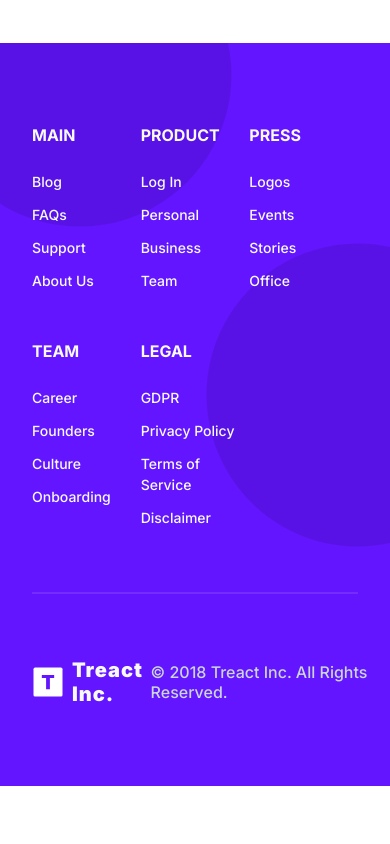
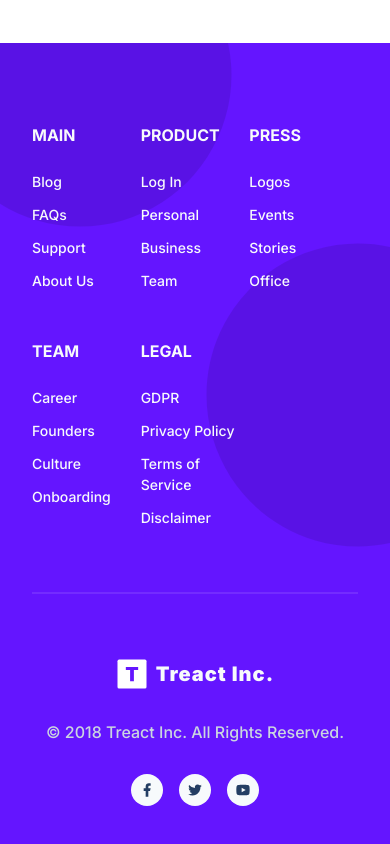
Before and after one commit to Jestr85/Treact---Final-Project, a plain HTML site: page index.html in a window 390 px wide. Shown: the part 10860-11704 px from the top of the page. Before the commit the page ends 11646 px from the top, so only its background shows below. Drawn offline with Linux system fonts and the light colour scheme.

Commit message:
finished

```diff
--- a/styles.css
+++ b/styles.css
@@ -1205,7 +1205,30 @@ footer {
 .footer__socials {
     display: flex;
     align-items: center;
-    margin-left: -16px;
+    margin-left: 16px;
+}
+
+.footer__social--link {
+    margin-left: 16px;
+    padding: 8px;
+    background: #f7fafc;
+    display: flex;
+    justify-content: center;
+    align-items: center;
+    border-radius: 50%;
+    z-index: 2;
+    cursor: pointer;
+    transition: all 300ms;
+    height: 32px;
+    width: 32px;
+}
+
+.footer__social--link:hover {
+    background-color: rgba(203, 213, 224)
+}
+
+.svg {
+    color: #243e63
 }
 
 
@@ -1550,4 +1573,22 @@ footer {
     .footer__column {
         width: calc(100% / 3);
     }
-}
+
+    .footer__bottom {
+        flex-direction: column;
+        align-items: center;
+    }
+
+    .footer__copyright {
+        margin-top: 32px;
+    }
+
+    .footer__socials {
+        margin-top: 32px;
+        margin-left: 0px;
+    }
+
+    .footer__social--link:first-child {
+        margin-left: 0px;
+    }
+}
```
